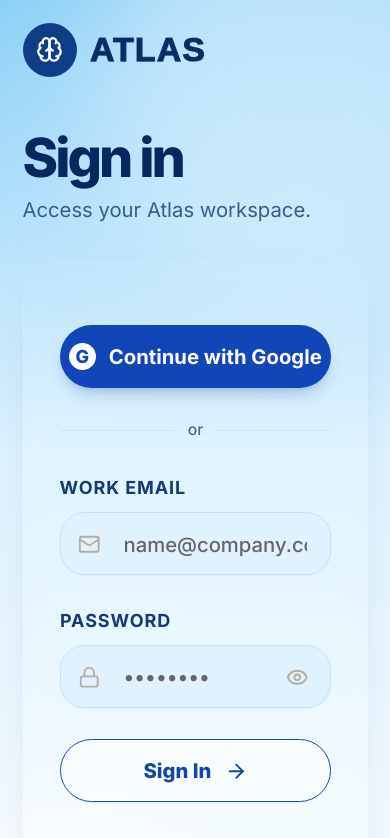
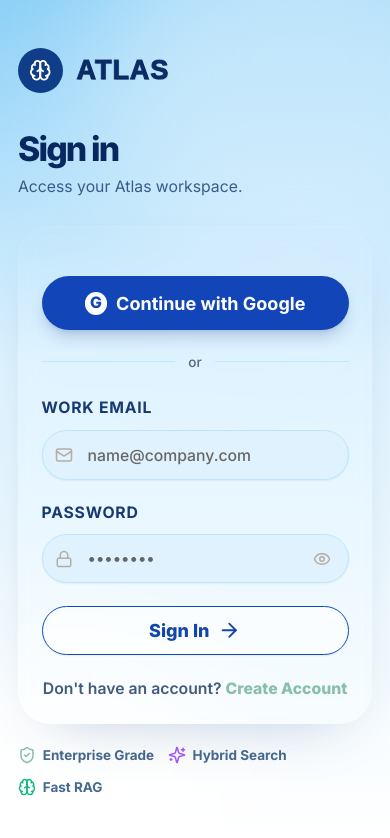
Before and after one commit to majhisamrat/Enterprise-RAG, a React (Vite) app in the folder frontend/: page /login in a window 390 px wide. Shown: the top 838 px of the page. Built offline with nearby package versions, Linux system fonts and the light colour scheme; a web font is replaced by a local one.

Commit message:
fix the login  page

```diff
--- a/frontend/src/pages/LoginPage.tsx
+++ b/frontend/src/pages/LoginPage.tsx
@@ -52,15 +52,15 @@ export default function LoginPage() {
         <div className="relative max-w-xl"><div className="mb-6 grid h-14 w-14 place-items-center rounded-2xl bg-white/15 backdrop-blur"><Quote className="h-7 w-7 text-sky-200" /></div><h1 className="font-display text-5xl font-black leading-[1.02]">Bring calm clarity to your team’s most important work.</h1><p className="mt-6 max-w-md text-lg leading-8 text-blue-100">A considered workspace for every document, question, and decision.</p><div className="mt-10 flex gap-3"><div className="rounded-2xl bg-white/15 p-4 backdrop-blur"><FileText className="h-5 w-5 text-sky-200" /><p className="mt-5 text-sm font-bold">Connected knowledge</p></div><div className="rounded-2xl bg-white/15 p-4 backdrop-blur"><MessageSquare className="h-5 w-5 text-pink-200" /><p className="mt-5 text-sm font-bold">Grounded answers</p></div></div></div>
         <div className="relative text-sm font-semibold text-blue-200">Trusted by teams who need answers they can stand behind.</div>
       </section>
-      <section className="relative flex min-h-screen items-center justify-center overflow-hidden bg-[linear-gradient(180deg,#8bd0f7_0%,#dff3ff_43%,#ffffff_100%)] p-5 sm:p-10">
+      <section className="relative flex min-h-screen items-center justify-center overflow-hidden bg-[linear-gradient(180deg,#8bd0f7_0%,#dff3ff_43%,#ffffff_100%)] p-4 sm:p-6 md:p-10">
         <div className="absolute -right-28 -top-28 h-96 w-96 rounded-full bg-sky-100/60 blur-3xl" /><div className="absolute -bottom-32 -left-24 h-80 w-80 rounded-full bg-white/80 blur-3xl" />
-      <ScaleIn className="relative z-10 w-full max-w-[34rem]">
-        <Link to="/landing" className="mb-12 flex items-center gap-3 lg:hidden"><span className="grid h-12 w-12 place-items-center rounded-2xl bg-[#103d88] text-white"><Brain className="h-6 w-6" /></span><span className="brand-atlas text-3xl leading-none text-[#082c67]">ATLAS</span></Link>
-        <div className="mb-8 space-y-2">
-          <h1 className="font-display text-5xl font-black text-[#06285f]">Sign in</h1>
-          <p className="text-lg text-[#365c89]">Access your Atlas workspace.</p>
+      <ScaleIn className="relative z-10 w-full max-w-sm">
+        <Link to="/landing" className="mb-8 flex items-center gap-3 lg:hidden"><span className="grid h-10 w-10 place-items-center rounded-2xl bg-[#103d88] text-white"><Brain className="h-5 w-5" /></span><span className="brand-atlas text-2xl leading-none text-[#082c67]">ATLAS</span></Link>
+        <div className="mb-6 space-y-1.5">
+          <h1 className="font-display text-3xl md:text-5xl font-black text-[#06285f]">Sign in</h1>
+          <p className="text-sm md:text-lg text-[#365c89]">Access your Atlas workspace.</p>
         </div>
-        <Card className="border border-white/70 bg-white/72 p-8 shadow-[0_24px_60px_-35px_rgba(11,53,111,.30)] backdrop-blur sm:p-10 rounded-[1.8rem]">
+        <Card className="border border-white/70 bg-white/72 p-5 md:p-8 shadow-[0_24px_60px_-35px_rgba(11,53,111,.30)] backdrop-blur sm:p-8 rounded-[1.8rem]">
           <CardHeader className="sr-only"><CardTitle>Sign in</CardTitle><CardDescription>Enter your credentials</CardDescription></CardHeader>
 
           <CardContent className="p-0 pt-6">
@@ -70,17 +70,17 @@ export default function LoginPage() {
               </Alert>
             )}
 
-            <button type="button" onClick={handleGoogleSignIn} className="flex h-14 w-full items-center justify-center gap-3 rounded-full bg-[#1246b8] text-lg font-bold text-white shadow-lg shadow-blue-900/20 transition hover:bg-[#0e3b99]">
-              <span className="grid h-6 w-6 place-items-center rounded-full bg-white text-base font-black text-[#1246b8]">G</span>
+            <button type="button" onClick={handleGoogleSignIn} className="flex h-12 md:h-14 w-full items-center justify-center gap-2 md:gap-3 rounded-full bg-[#1246b8] text-base md:text-lg font-bold text-white shadow-lg shadow-blue-900/20 transition hover:bg-[#0e3b99]">
+              <span className="grid h-5 md:h-6 w-5 md:w-6 place-items-center rounded-full bg-white text-sm md:text-base font-black text-[#1246b8]">G</span>
               Continue with Google
             </button>
-            <div className="my-7 flex items-center gap-3 text-sm font-medium text-[#4f6683]"><span className="h-px flex-1 bg-sky-200/80" />or<span className="h-px flex-1 bg-sky-200/80" /></div>
+            <div className="my-5 md:my-7 flex items-center gap-3 text-xs md:text-sm font-medium text-[#4f6683]"><span className="h-px flex-1 bg-sky-200/80" />or<span className="h-px flex-1 bg-sky-200/80" /></div>
 
-            <form onSubmit={handleSubmit} className="space-y-7">
-              <div className="space-y-2.5">
-                <Label htmlFor="email" className="text-base font-bold text-[#173a72]">Work email</Label>
+            <form onSubmit={handleSubmit} className="space-y-5 md:space-y-7">
+              <div className="space-y-2">
+                <Label htmlFor="email" className="text-sm md:text-base font-bold text-[#173a72]">Work email</Label>
                 <div className="relative flex items-center">
-                  <Mail className="absolute left-4 z-10 h-5 w-5 text-muted-foreground pointer-events-none" />
+                  <Mail className="absolute left-3 md:left-4 z-10 h-4 md:h-5 w-4 md:w-5 text-muted-foreground pointer-events-none" />
                   <Input
                     id="email"
                     type="email"
@@ -88,22 +88,22 @@ export default function LoginPage() {
                     value={email}
                     onChange={(e) => setEmail(e.target.value)}
                     style={{
-                      paddingLeft: '3.5rem',
+                      paddingLeft: '2.5rem',
                       backgroundColor: '#e0f2fe !important',
                       color: '#000000 !important',
                     }}
-                    className="h-14 text-lg font-medium rounded-xl border-sky-200 focus-visible:ring-[#2465bf] bg-sky-100 text-black placeholder:text-gray-600"
+                    className="h-11 md:h-14 text-sm md:text-lg font-medium rounded-xl border-sky-200 focus-visible:ring-[#2465bf] bg-sky-100 text-black placeholder:text-gray-600"
                     required
                   />
                 </div>
               </div>
 
-              <div className="space-y-2.5">
+              <div className="space-y-2">
                 <div className="flex items-center justify-between">
-                  <Label htmlFor="password" className="text-base font-bold text-[#173a72]">Password</Label>
+                  <Label htmlFor="password" className="text-sm md:text-base font-bold text-[#173a72]">Password</Label>
                 </div>
                 <div className="relative flex items-center">
-                  <Lock className="absolute left-4 z-10 h-5 w-5 text-muted-foreground pointer-events-none" />
+                  <Lock className="absolute left-3 md:left-4 z-10 h-4 md:h-5 w-4 md:w-5 text-muted-foreground pointer-events-none" />
                   <Input
                     id="password"
                     type={showPassword ? 'text' : 'password'}
@@ -111,26 +111,26 @@ export default function LoginPage() {
                     value={password}
                     onChange={(e) => setPassword(e.target.value)}
                     style={{
-                      paddingLeft: '3.5rem',
-                      paddingRight: '3.5rem',
+                      paddingLeft: '2.5rem',
+                      paddingRight: '2.5rem',
                       backgroundColor: '#e0f2fe !important',
                       color: '#000000 !important',
                     }}
-                    className="h-14 text-lg font-medium rounded-xl border-sky-200 focus-visible:ring-[#2465bf] bg-sky-100 text-black placeholder:text-gray-600"
+                    className="h-11 md:h-14 text-sm md:text-lg font-medium rounded-xl border-sky-200 focus-visible:ring-[#2465bf] bg-sky-100 text-black placeholder:text-gray-600"
                     required
                   />
                   <button
                     type="button"
                     onClick={() => setShowPassword((visible) => !visible)}
                     aria-label={showPassword ? 'Hide password' : 'Show password'}
-                    className="absolute right-3 grid h-9 w-9 place-items-center rounded-lg text-muted-foreground transition hover:bg-sky-50 hover:text-[#1246a7] focus:outline-none focus:ring-2 focus:ring-[#2465bf]/30"
+                    className="absolute right-2 md:right-3 grid h-8 md:h-9 w-8 md:w-9 place-items-center rounded-lg text-muted-foreground transition hover:bg-sky-50 hover:text-[#1246a7] focus:outline-none focus:ring-2 focus:ring-[#2465bf]/30"
                   >
-                    {showPassword ? <EyeOff className="h-5 w-5" /> : <Eye className="h-5 w-5" />}
+                    {showPassword ? <EyeOff className="h-4 md:h-5 w-4 md:w-5" /> : <Eye className="h-4 md:h-5 w-4 md:w-5" />}
                   </button>
                 </div>
               </div>
 
-              <Button type="submit" size="lg" variant="outline" className="w-full gap-3 mt-3 h-14 text-lg font-extrabold rounded-full border-[#0d4abd] text-[#1246a7] bg-white/60 hover:bg-white hover:text-[#0d398a]" disabled={isLoading}>
+              <Button type="submit" size="lg" variant="outline" className="w-full gap-2 md:gap-3 mt-2 md:mt-3 h-11 md:h-14 text-base md:text-lg font-extrabold rounded-full border-[#0d4abd] text-[#1246a7] bg-white/60 hover:bg-white hover:text-[#0d398a]" disabled={isLoading}>
                 {isLoading ? (
                   <>
                     <Loader2 className="h-5 w-5 animate-spin" />
@@ -145,7 +145,7 @@ export default function LoginPage() {
               </Button>
             </form>
 
-            <div className="mt-7 text-center text-base font-semibold text-[#425b7c]">
+            <div className="mt-5 text-center text-sm md:text-base font-semibold text-[#425b7c]">
               Don't have an account?{' '}
               <Link to="/register" className="font-extrabold text-primary hover:underline">
                 Create Account
@@ -154,15 +154,15 @@ export default function LoginPage() {
           </CardContent>
         </Card>
 
-        <div className="mt-7 flex flex-wrap items-center gap-5 text-sm font-bold text-[#47688f]">
-          <span className="flex items-center gap-2">
-            <ShieldCheck className="h-5 w-5 text-primary" /> Enterprise Grade
+        <div className="mt-5 flex flex-wrap items-center gap-3 md:gap-5 text-xs md:text-sm font-bold text-[#47688f]">
+          <span className="flex items-center gap-1.5">
+            <ShieldCheck className="h-4 md:h-5 w-4 md:w-5 text-primary" /> Enterprise Grade
           </span>
-          <span className="flex items-center gap-2">
-            <Sparkles className="h-5 w-5 text-purple-500" /> Hybrid Search
+          <span className="flex items-center gap-1.5">
+            <Sparkles className="h-4 md:h-5 w-4 md:w-5 text-purple-500" /> Hybrid Search
           </span>
-          <span className="flex items-center gap-2">
-            <Brain className="h-5 w-5 text-emerald-500" /> Fast RAG
+          <span className="flex items-center gap-1.5">
+            <Brain className="h-4 md:h-5 w-4 md:w-5 text-emerald-500" /> Fast RAG
           </span>
         </div>
       </ScaleIn>
```
